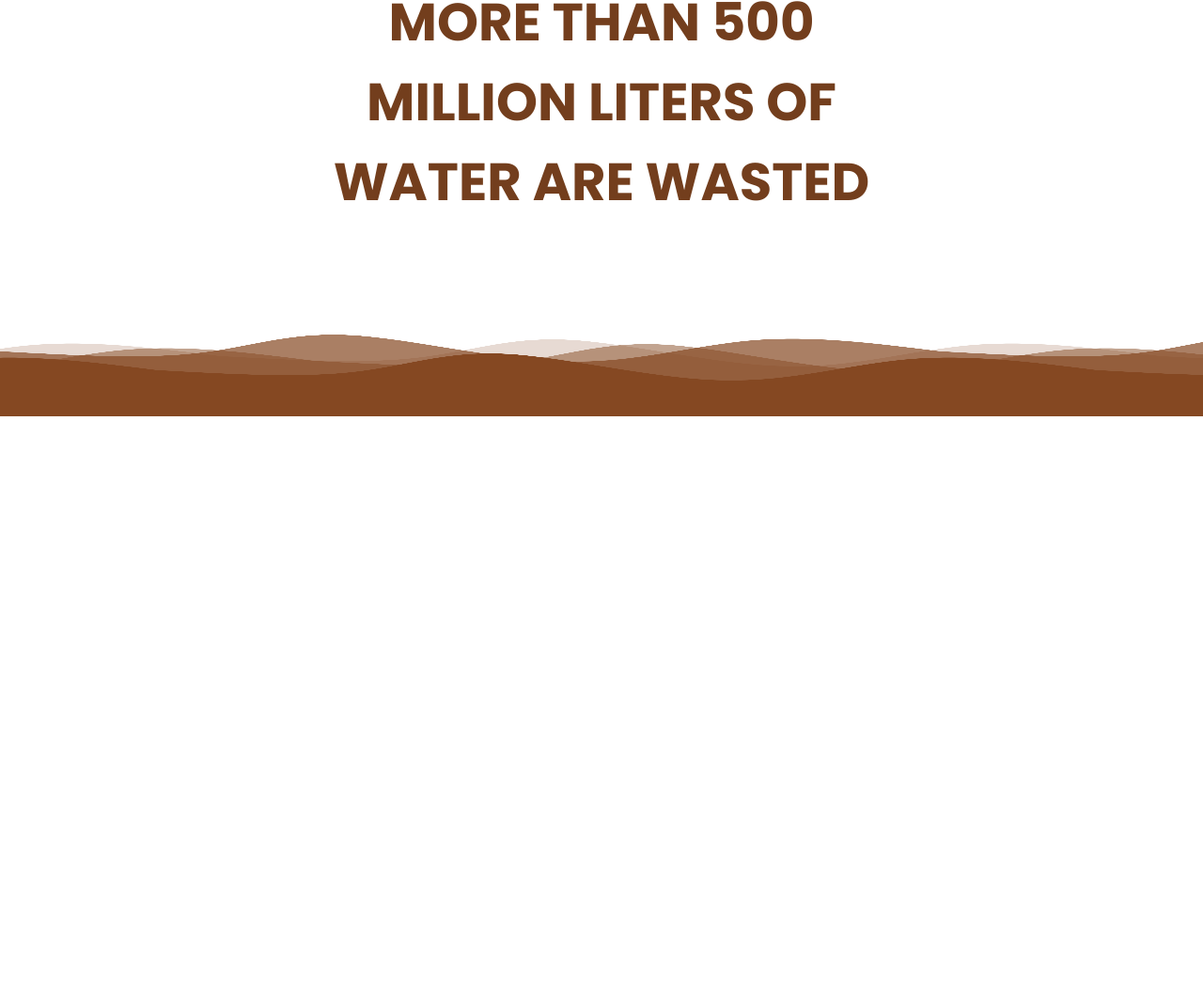
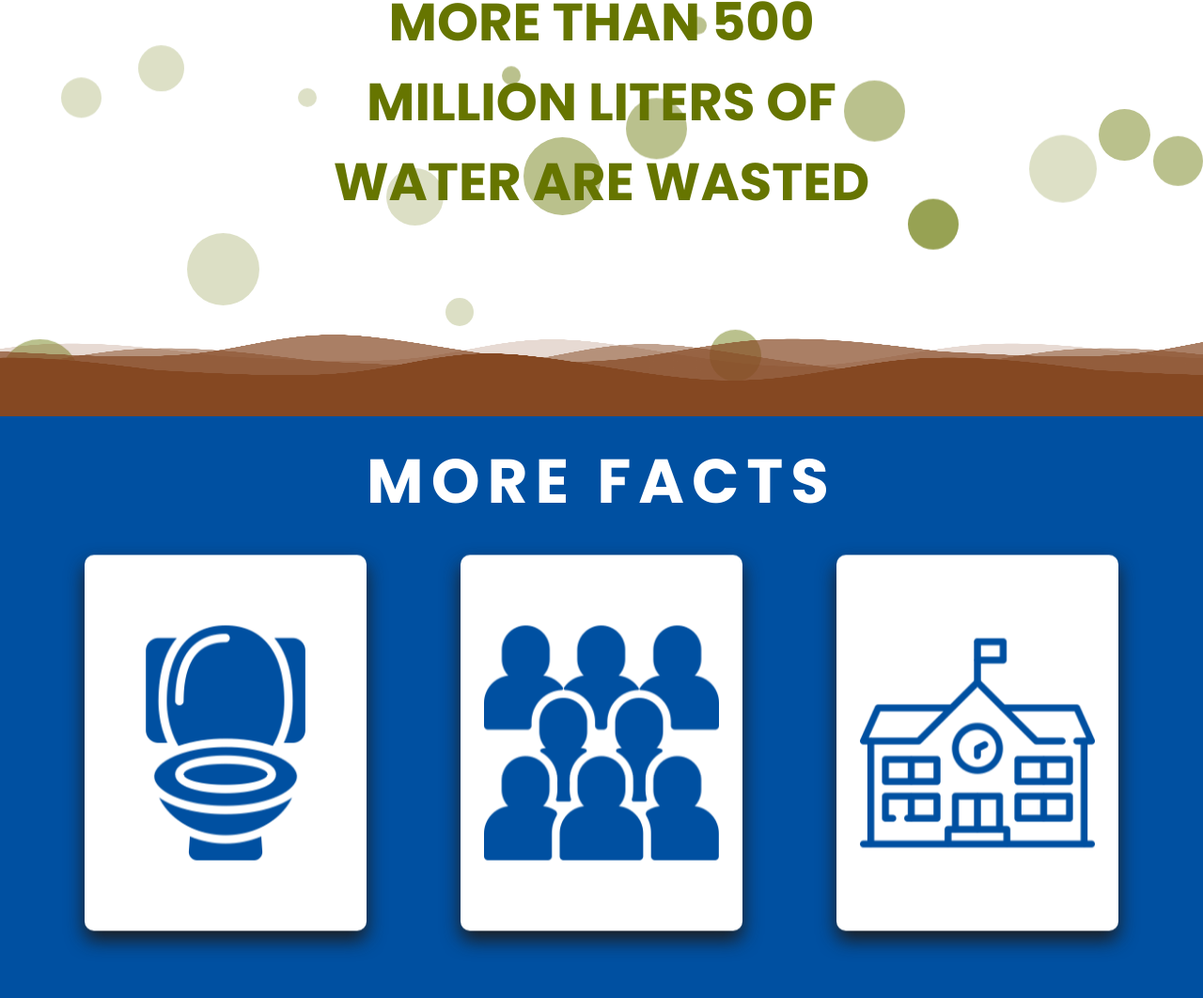
Before and after one commit to Hammed74/clean-water-website, a plain HTML site: page index.html in a window 1280 px wide. Shown: the part 1157-2219 px from the top of the page at 94% size. Before the commit the page ends 1600 px from the top, so only its background shows below. Drawn offline with Linux system fonts and the light colour scheme.

Commit message:
added bubbles to second page, added 3rd page

```diff
--- a/index.html
+++ b/index.html
@@ -19,16 +19,16 @@
           />
           <h2 class="logo">the clean water initiative</h2>
         </span>
-        <div class="toggle active"></div>
+        <div class="toggle"></div>
       </header>
       <video src="assets/water.mp4" muted loop autoplay></video>
       <div class="overlay"></div>
       <div class="text">
         <h2>Clean Water <br />Isn't A <br />Privilege, <br />It's A Right.</h2>
         <p>
-          Lorem ipsum, dolor sit amet consectetur adipisicing elit. Cumque
-          libero dolores non delectus illo? Ullam minus vel voluptates rerum
-          nihil?
+          The Clean Water Initiative aims to reduce wastage of water, make
+          clean and potable water affordable in all areas across the world. Water is Join us in our
+          mission to deliver clean water to every corner of the planet.
         </p>
         <a href="#second-page">Explore</a>
       </div>
@@ -50,7 +50,7 @@
         </li>
       </ul>
     </section>
-    <div class="menu active">
+    <div class="menu">
       <ul>
         <li><a href="#">Home</a></li>
         <li><a href="#">News</a></li>
@@ -60,14 +60,33 @@
       </ul>
     </div>
     <section class="second-page" id="second-page">
-        <div class="fact-text">
-        <h2 class="fact">Every Day In First World Countries More than 500 Million Liters of water are wasted</h2>
+      <div class="fact-text">
+        <h2 class="fact">
+          Every Day In First World Countries
+          More than 500 Million <span class="observeWord">Liters</span> of water are wasted
+        </h2>
+      </div>
+
+      <div class="waves">
+        <div class="wave wave1"></div>
+        <div class="wave wave2"></div>
+        <div class="wave wave3"></div>
+        <div class="wave wave4"></div>
+      </div>
+      <div class="balls-group"></div>
+    </section>
+    <section class="third-page">
+      <h1>More facts</h1>
+      <div class="card-group">
+        <div class="card toilet-card">
+            <img class="toilet" src="assets/toilet.png" alt="toilet" width="250px">
         </div>
-      <div>
-        <div class="wave wave1"></div>
-      <div class="wave wave2"></div>
-      <div class="wave wave3"></div>
-      <div class="wave wave4"></div>
+        <div class="card people-card">
+        <img class="people" src="assets/people.png" alt="toilet" width="250px">
+        </div>
+        <div class="card school-card">
+            <img class="school" src="assets/school.png" alt="toilet" width="250px">
+        </div>
       </div>
     </section>
 
--- a/script.js
+++ b/script.js
@@ -7,18 +7,69 @@ const wave1 = document.querySelector(".wave1");
 const wave2 = document.querySelector(".wave2");
 const wave3 = document.querySelector(".wave3");
 const wave4 = document.querySelector(".wave4");
+const banana1 = document.querySelector(".banana1")
+const banana2 = document.querySelector(".banana2");
+const trash1 = document.querySelector(".trash1")
+const trash2 = document.querySelector(".trash2");
+const observeWord = document.querySelector(".observeWord")
+const ballsGroup = document.querySelector(".balls-group")
+const createdBalls = [];
+const cards = document.querySelectorAll(".card")
+const cardGroup = document.querySelector(".card-group")
+
+cards.forEach((card) => {
+    card.addEventListener("mouseover", () => {
+        cardGroup.style.animation = "none"
+    })
+
+})
+
+cards.forEach((card) => {
+  card.addEventListener("mouseleave", () => {
+    cardGroup.style.animation = "";
+  });
+});
 
 
+function generateBall(num) {
+  for (i = 0; i < num; i++) {
+    const randomBallSize = Math.floor(Math.random() * 71 + 15);
+    const balls = document.createElement("div");
+    balls.classList.add("balls");
+    balls.style.width = randomBallSize + "px";
+    balls.style.height = randomBallSize + "px";
+    ballsGroup.appendChild(balls);
+    createdBalls.push(balls);
+  }
+}
+
+generateBall(25);
 const observer = new IntersectionObserver((entries) => {
     entries.forEach((entry) => {
     if (entry.isIntersecting){
-        fact.style.color = "#733e1d";
+        fact.style.color = "#667500";
         wave1.style.backgroundImage = "url(assets/brown-wave.png)";
         wave2.style.backgroundImage = "url(assets/brown-wave.png)";
         wave3.style.backgroundImage = "url(assets/brown-wave.png)";
         wave4.style.backgroundImage = "url(assets/brown-wave.png)";
+        createdBalls.forEach(ball => {
+        const randomBallHeight = Math.floor(Math.random() * 900 + 100);
+        ball.style.transform = `translateY(-${randomBallHeight}px)`
+        ball.style.opacity = "0"
+        ball.style.transitionDelay = `${Math.floor(Math.random() * 3 + 1.5)}s`
+        fact.style.transition = "";
+        wave1.style.transition = "";
+        wave2.style.transition = "";
+        wave3.style.transition = "";
+        wave4.style.transition = "";
 
-    } else{
+})
+    }else{
+        fact.style.transition = "0.9s"
+         wave1.style.transition = "0.6s";
+         wave2.style.transition = "0.6s";
+         wave3.style.transition = "0.6s";
+         wave4.style.transition = "0.6s";
         fact.style.color = "";
         wave1.style.backgroundImage = "";
         wave2.style.backgroundImage = "";
@@ -28,10 +79,8 @@ const observer = new IntersectionObserver((entries) => {
 });
 });
 
-observer.observe(wave)
+observer.observe(observeWord)
 
-menuToggle.classList.toggle("active")
-menu.classList.toggle("active")
 menuToggle.addEventListener("click", () => {
   menuToggle.classList.toggle("active");
   menu.classList.toggle("active");
--- a/styles.css
+++ b/styles.css
@@ -133,8 +133,11 @@ body{
 }
 
 .text {
+    display: flex;
+    flex-direction: column;
   position: relative;
   z-index: 10;
+  align-items:flex-start
 }
 
 .text h2 {
@@ -142,7 +145,7 @@ body{
   font-weight: 800;
   line-height: 1em;
   text-transform: uppercase;
-  padding: 40px;
+  padding-bottom: 40px;
 }
 
 .text p {
@@ -240,6 +243,7 @@ body{
     display: flex;
     align-items: center;
     justify-content: center;
+    flex-direction: column;
 }
 
 section .wave{
@@ -321,3 +325,101 @@ section .wave.wave4{
 .fact-text{
     width: 600px;
 }
+
+
+.third-page{
+    background-color: #0050A1;
+    padding-bottom: 20px;
+}
+
+h1{
+    text-transform: uppercase;
+    text-align: center;
+    font-size: 66px;
+    letter-spacing: 8px;
+    color: white;
+    padding-top: 20px;
+}
+
+.balls-group{
+    display: flex;
+    justify-content: space-between;
+    width: 100vw;
+    position: absolute;
+    bottom: -130px;
+    flex-shrink: 0;
+    flex-wrap: wrap;
+}
+.balls{
+    opacity: 0.9;
+    width: 20px;
+    height: 20px;
+    border-radius: 50% 50%;
+    background-color: #667500;
+    transition: transform, opacity;
+    transition-duration: 5s, 4s;
+    transition-timing-function: linear;
+    transition-delay: 1.5s;
+}
+
+.card-group{
+    margin: 40px 50px;
+    display: flex;
+    flex-shrink: 0;
+    flex-wrap: wrap;
+    gap: 100px;
+    justify-content: center;
+    align-items: center;
+    animation: hover 1.5s ease-in-out infinite;
+}
+
+.card{
+    display: flex;
+    align-items: center;
+    justify-content: center;
+    width: 300px;
+    height: 400px;
+    background-color: white;
+    border-radius: 10px;
+    box-shadow: 0px 10px 20px 0px rgba(30,30,30.75);
+    overflow: hidden;
+
+}
+
+.card:hover{
+    transform: translateY(-30px);
+}
+
+.toilet{
+    transition: 0.5s ease-in-out;
+}
+.toilet-card:hover .toilet{
+    transform: translateY(-350px);
+}
+
+.people{
+    transition: 0.5s ease-in-out;
+}
+.people-card:hover .people{
+    transform: translateY(-350px);
+}
+
+.school{
+    transition: 0.5s ease-in-out;
+}
+.school-card:hover .school{
+    transform: translateY(-350px);
+}
+
+@keyframes hover{
+    0%{
+        transform: translateY(0);
+    }
+    50%{
+        transform: translateY(-15px);
+    }
+
+    0%{
+        transform: translateY(0);
+    }
+}
```
Also changed, not shown: assets/banana.png (added), assets/people.png (added), assets/school.png (added), assets/stink.png (added), assets/toilet.png (added).
